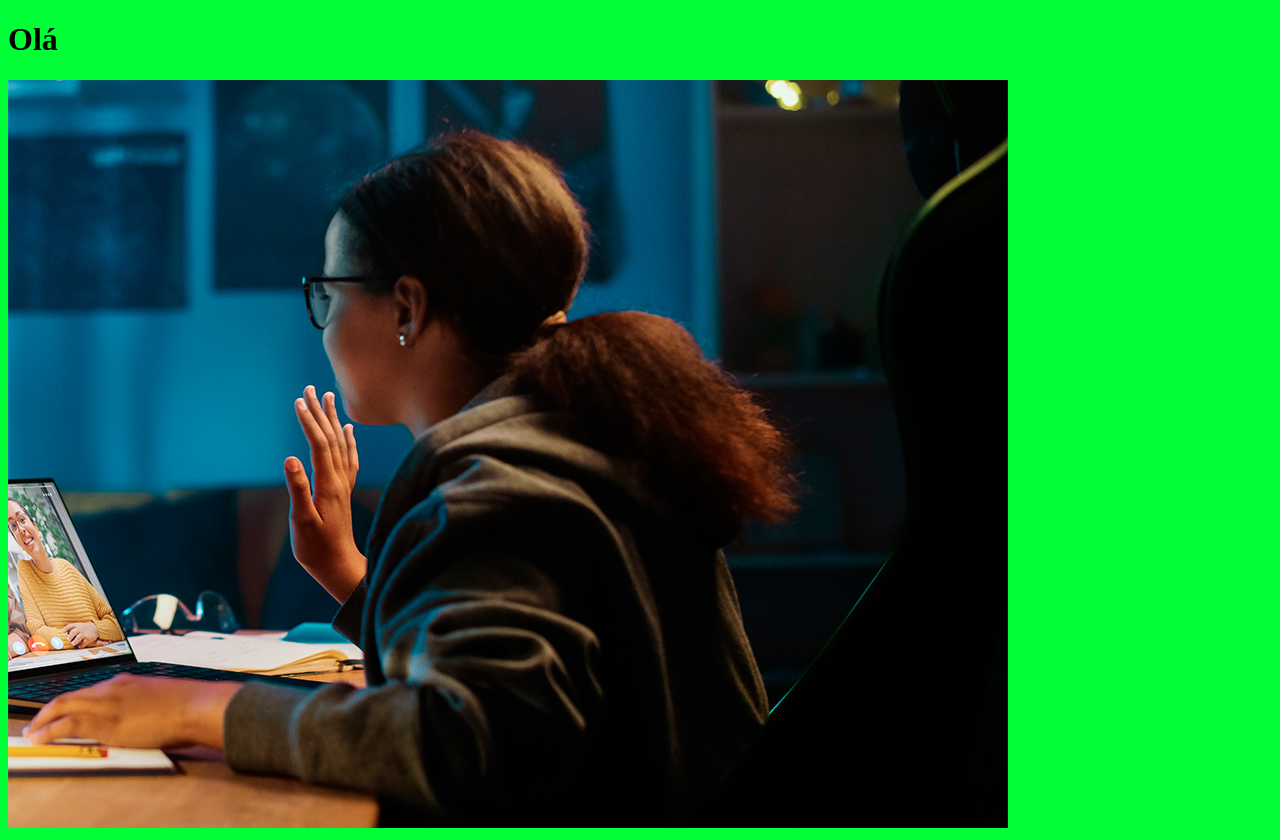
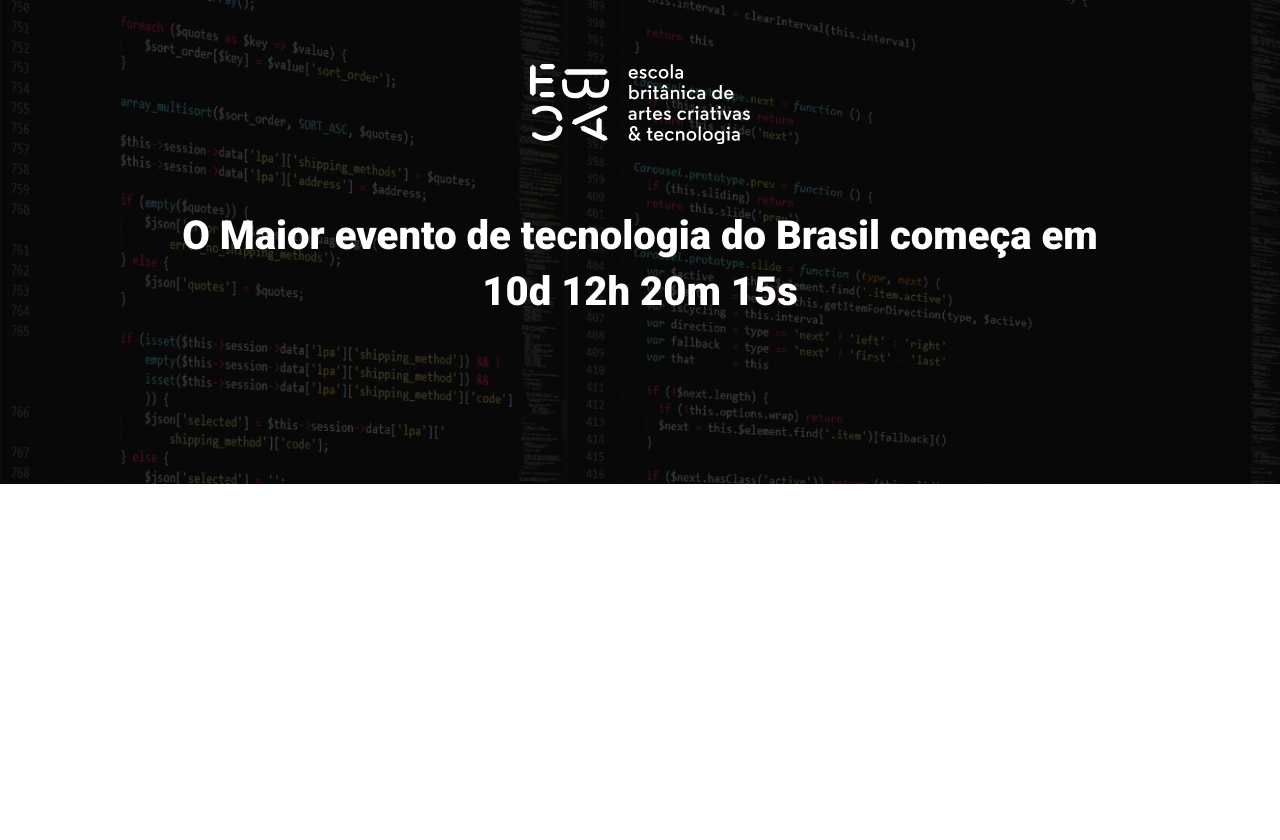
Before and after one commit to aldosds/evento_tech_talks_parcel, a website built with Parcel: page src/index.html in a window 1280 px wide. After the commit the page ends 800 px from the top, so only its background shows below. Built offline with nearby package versions, Linux system fonts and the light colour scheme; a web font is replaced by a local one.

Commit message:
criando o hero

```diff
--- a/src/index.html
+++ b/src/index.html
@@ -3,12 +3,21 @@
 <head>
     <meta charset="UTF-8">
     <meta name="viewport" content="width=device-width, initial-scale=1.0">
+    <link rel="preconnect" href="https://fonts.googleapis.com">
+    <link rel="preconnect" href="https://fonts.gstatic.com" crossorigin>
+    <link href="https://fonts.googleapis.com/css2?family=Bruno+Ace+SC&family=Kablammo&family=Open+Sans:ital,wght@0,700;1,400&family=Roboto:wght@400;700;900&display=swap" rel="stylesheet">
     <link rel="stylesheet" href="./styles/main.scss">
-    <title>Document</title>
+    <title>EBAC Tech Talks</title>
 </head>
 <body>
-    <h1>Olá</h1>
-    <img src="./images/backend.png" alt="">
+    <header class="hero">
+        <div class="container">
+            <img class="hero__logo" src="./images/ebac_logo.svg" alt="EBAC">
+            <P class="hero__text">
+                O Maior evento de tecnologia do Brasil começa em 10d 12h 20m 15s
+            </P>
+        </div>
+    </header>
 
     <script src="./scripts/main.js"></script>
 </body>
--- /dev/null
+++ b/src/styles/_hero.scss
@@ -0,0 +1,52 @@
+.hero {
+    padding-top: 64px;
+    padding-bottom: 100px;
+    background-image: url(../images/fundo.png);
+    background-repeat: no-repeat;
+    background-size: cover;
+    position: relative;
+
+    .container {
+        position: relative;
+    }
+
+    &::before {
+        position: absolute;
+        top: 0;
+        left: 0;
+        width: 100%;
+        height: 100%;
+        background-color: #000;
+        content: '';
+        opacity: .7;
+    }
+
+    &__text {
+        margin-top: 64px;
+        margin-bottom: 64px;
+        font-size: 40px;
+        line-height: 56px;
+        font-weight: 800;
+        text-align: center;
+    }
+
+    &__logo {
+        margin: 0 auto;
+        height: 80px;
+        display: block;
+    }
+
+    @media(max-width: 640px) {
+        padding: 40px 0;
+
+        &__logo {
+            height: 40px;
+        }
+
+        &__text {
+            font-size: 22px;
+            line-height: 24px;
+            margin: 24px 0;
+        }
+    }
+}
--- a/src/styles/main.scss
+++ b/src/styles/main.scss
@@ -1,3 +1,23 @@
-body {
-    background-color: rgb(0, 255, 55);
+@use 'hero';
+
+* {
+    margin: 0;
+    padding: 0;
+    box-sizing: border-box;
+    font-family: Roboto, sans-serif;
+    color: #fff;
 }
+
+.container {
+    max-width: 960px;
+    width: 100%;
+    margin: 0 auto;
+
+    @media(max-width: 640px) {
+        max-width: 80%;
+    }
+
+    @media(max-width: 1024px) {
+        max-width: 90%;
+    }
+}
```
